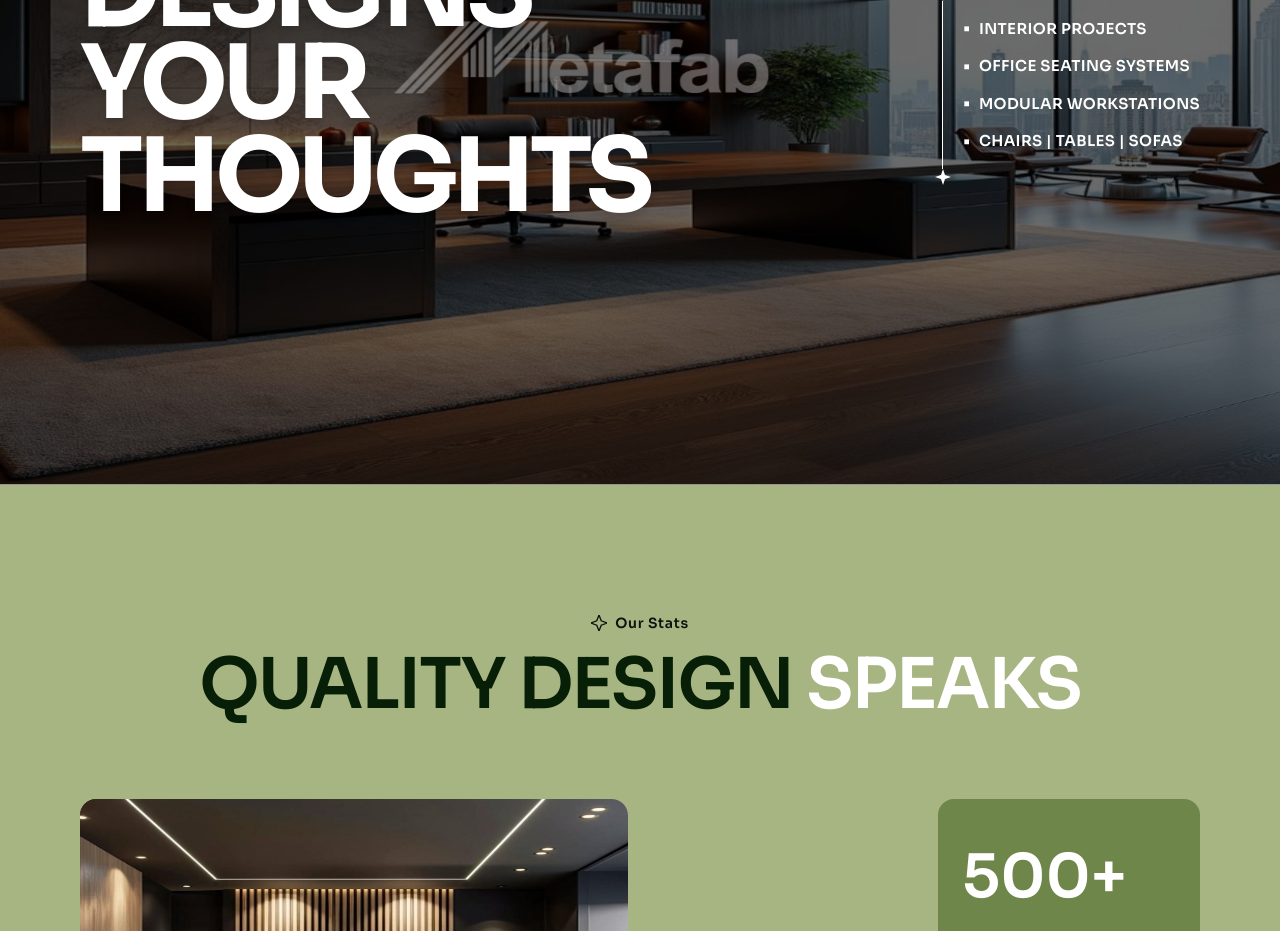
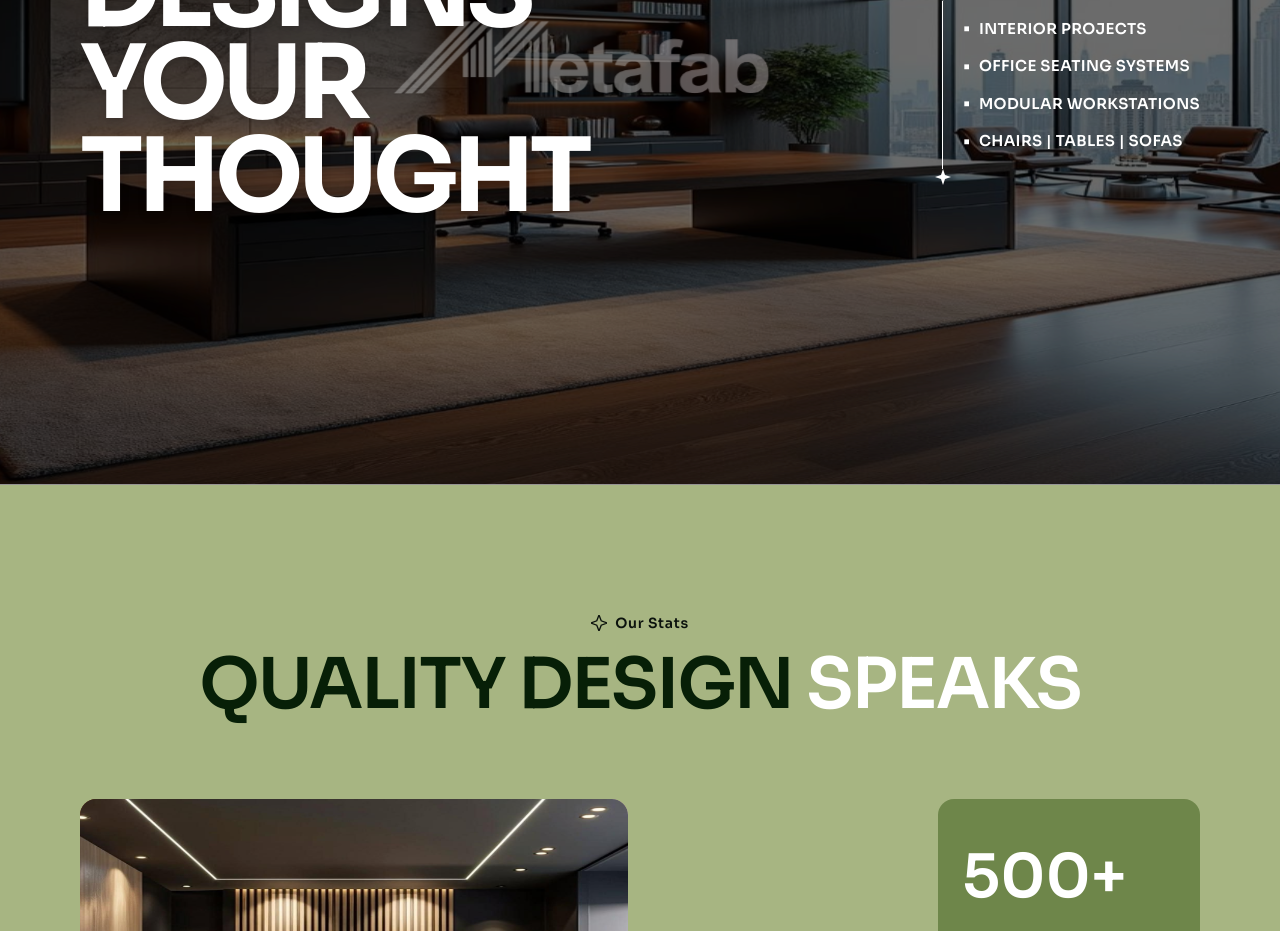
Before and after one commit to digitap863/metafab, a Next.js app: page /about in a window 1280 px wide. Shown: the part 980-1911 px from the top of the page. Built offline with nearby package versions, Linux system fonts and the light colour scheme; no server answers; the database is empty.

Commit message:
feat: implement database seeder script and add AboutUs banner component

```diff
--- a/src/components/about/banner.jsx
+++ b/src/components/about/banner.jsx
@@ -135,7 +135,7 @@
           >
             <span className="block">DESIGNS</span>
             <span className="block">YOUR</span>
-            <span className="block">THOUGHTS</span>
+            <span className="block">THOUGHT</span>
           </h2>
 
           {/* Right: Decorative line + bullet services list — exactly like homepage hero */}
```
